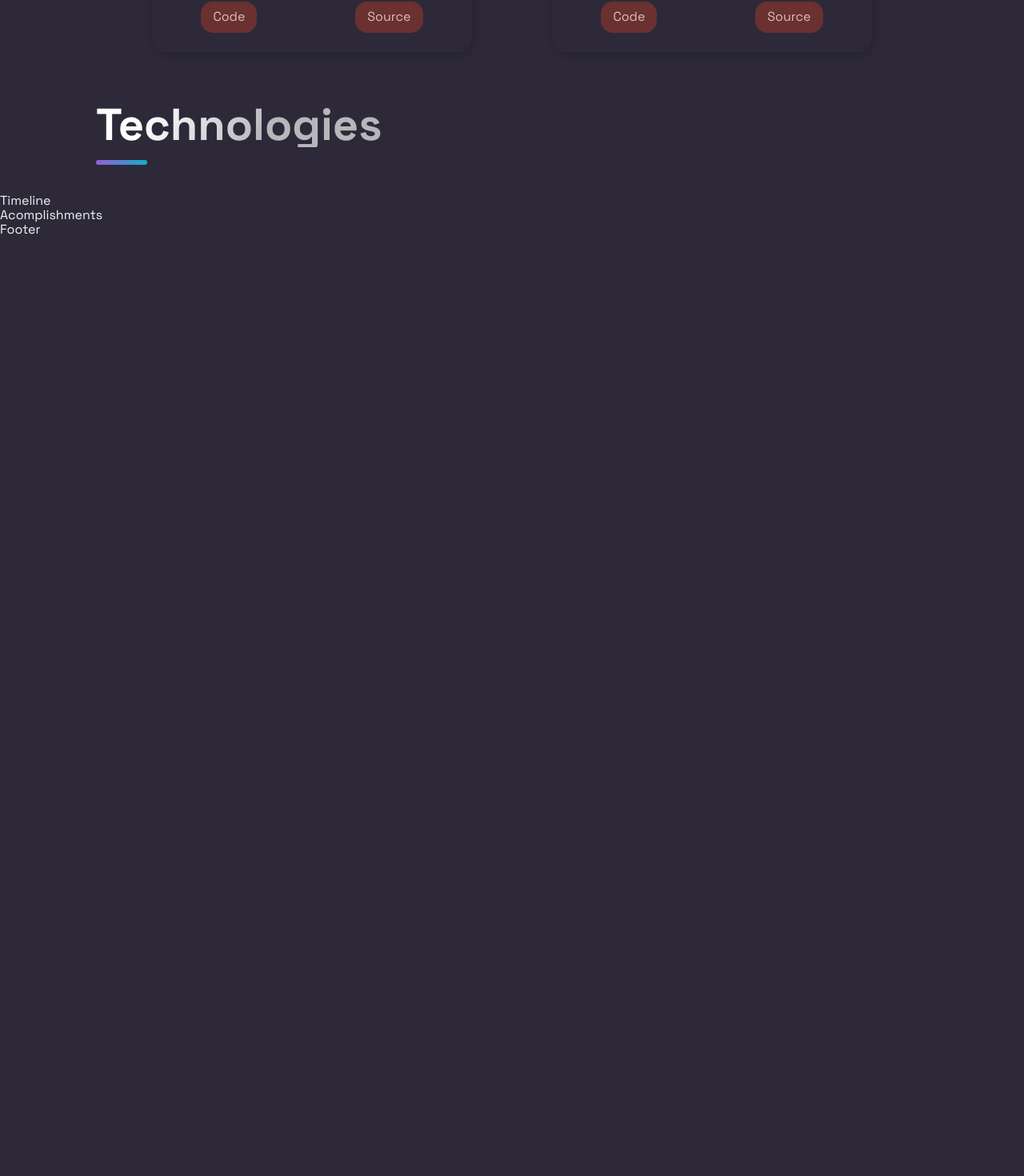
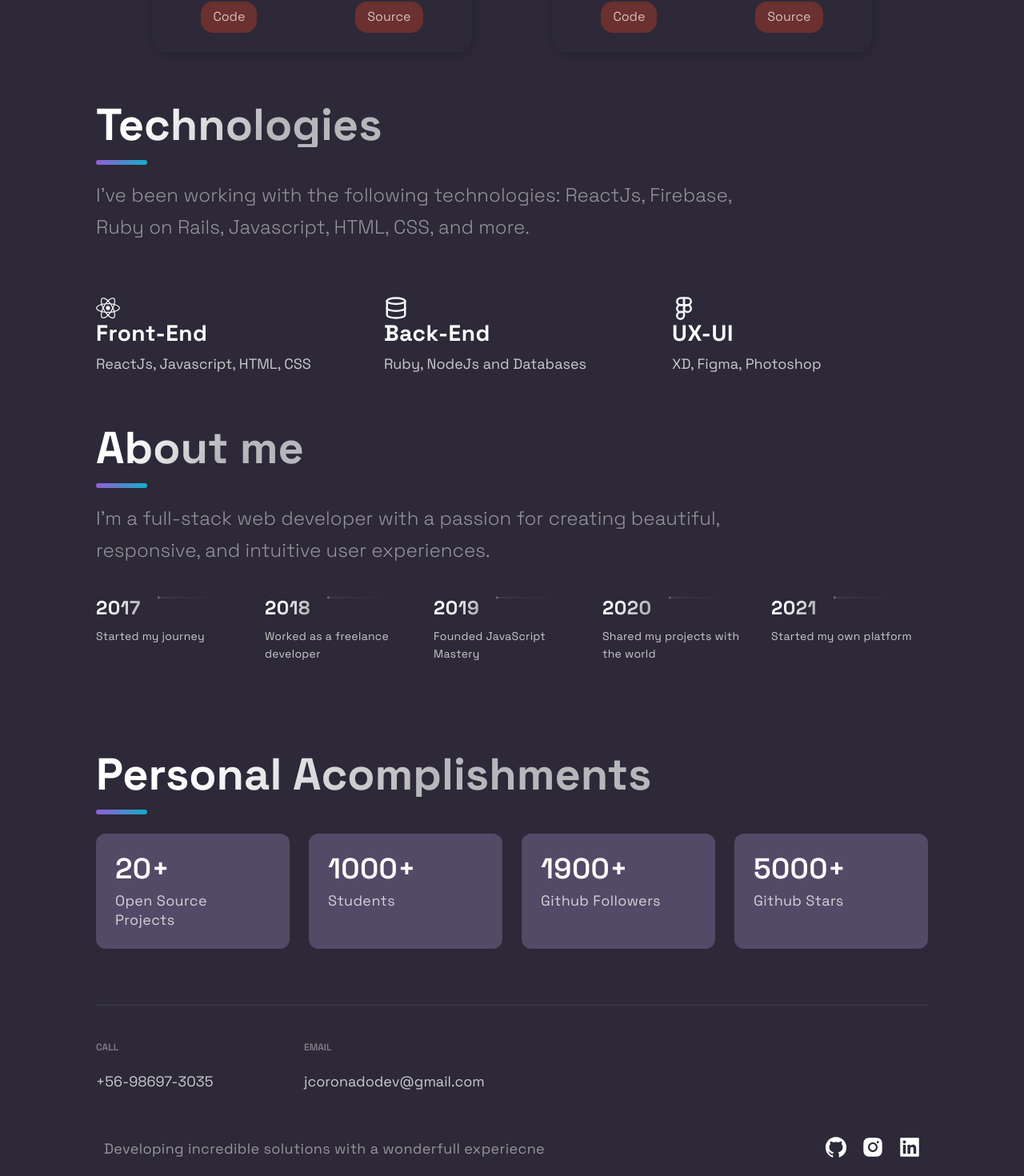
Before and after one commit to Barbatxz/portfolio, a Next.js app: page / in a window 1280 px wide. Shown: the part 2145-3615 px from the top of the page at 80% size. Before the commit the page ends 2442 px from the top, so only its background shows below. Built offline with nearby package versions, Linux system fonts and the light colour scheme.

Commit message:
full project up commit

```diff
--- a/src/components/Acomplishments/Acomplishments.js
+++ b/src/components/Acomplishments/Acomplishments.js
@@ -2,18 +2,22 @@
 
 import { Section, SectionDivider, SectionTitle } from '../../styles/GlobalComponents';
 import { Box, Boxes, BoxNum, BoxText } from './AcomplishmentsStyles';
+import { data } from '../../constants/constants';
 
-const data = [
-  { number: 20, text: 'Open Source Projects'},
-  { number: 1000, text: 'Students', },
-  { number: 1900, text: 'Github Followers', },
-  { number: 5000, text: 'Github Stars', }
-];
 
 const Acomplishments = () => (
-  <div>
-    Acomplishments
-  </div>
+  <Section id='acomplishments'>
+    <SectionTitle>Personal Acomplishments</SectionTitle>
+    <SectionDivider />
+    <Boxes>
+      {data.map((card, index) => (
+        <Box key={index}>
+          <BoxNum>{card.number}+</BoxNum>
+          <BoxText>{card.text}</BoxText>
+        </Box>
+      ))}
+    </Boxes>
+  </Section>
 );
 
 export default Acomplishments;
--- a/src/components/Acomplishments/AcomplishmentsStyles.js
+++ b/src/components/Acomplishments/AcomplishmentsStyles.js
@@ -23,7 +23,7 @@
 `
 
 export const Box = styled.div`
-  background: #212D45;
+  background: #524a66;
   border-radius: 12px;
   height: 144px;
   padding: 24px;
--- a/src/components/Footer/Footer.js
+++ b/src/components/Footer/Footer.js
@@ -6,9 +6,34 @@
 
 const Footer = () => {
   return (
-    <div>
-      Footer
-    </div>
+    <FooterWrapper>
+      <LinkList>
+        <LinkColumn>
+          <LinkTitle>Call</LinkTitle>
+          <LinkItem href="tel:+56-98697-3035">+56-98697-3035</LinkItem>
+        </LinkColumn>
+        <LinkColumn>
+          <LinkTitle>Email</LinkTitle>
+          <LinkItem href="mailto:jcoronadodev@gmail.com?Subject=Work%Contact">jcoronadodev@gmail.com</LinkItem>
+        </LinkColumn>
+      </LinkList>
+      <SocialIconsContainer>
+        <CompanyContainer>
+          <Slogan>Developing incredible solutions with a wonderfull experiecne</Slogan>
+        </CompanyContainer>
+        <SocialContainer>
+        <SocialIcons href='https://github.com'>
+          <AiFillGithub size="3rem" />
+          </SocialIcons>
+        <SocialIcons href='https://www.instagram.com/gianni_coronado/'>
+          <AiFillInstagram size="3rem" />
+          </SocialIcons>
+        <SocialIcons href='https://www.linkedin.com/in/juan-coronado-05874a189/'>
+          <AiFillLinkedin size="3rem" />
+          </SocialIcons>
+        </SocialContainer>
+      </SocialIconsContainer>
+    </FooterWrapper>
   );
 };
 
--- a/src/components/Projects/ProjectsStyles.js
+++ b/src/components/Projects/ProjectsStyles.js
@@ -6,6 +6,10 @@
   border-radius: 0.5rem;
   object-fit: cover;
   overflow: hidden;
+  @media ${(props) => props.theme.breakpoints.sm} {
+    width: 100%;
+    height: 100%;
+  }
 `
 
 export const GridContainer = styled.section`
@@ -79,7 +83,10 @@
   line-height: 24px;
   text-align: justify;
   @media ${(props) => props.theme.breakpoints.sm} {
-    padding:.3rem
+    padding: 1.5rem;
+    width: 100%;
+
+
 
 }
 `;
--- a/src/components/Technologies/Technologies.js
+++ b/src/components/Technologies/Technologies.js
@@ -1,5 +1,6 @@
 import React from 'react';
-import { DiFirebase, DiReact, DiZend } from 'react-icons/di';
+import { FaReact } from 'react-icons/fa';
+import { FiFigma, FiDatabase } from "react-icons/fi";
 import { Section, SectionDivider, SectionText, SectionTitle } from '../../styles/GlobalComponents';
 import { List, ListContainer, ListItem, ListParagraph, ListTitle } from './TechnologiesStyles';
 
@@ -7,8 +8,39 @@
   <Section id='tech'>
     <SectionTitle>Technologies</SectionTitle>
     <SectionDivider />
+    <br />
     <SectionText>
+      I've been working with the following technologies: ReactJs, Firebase, Ruby on Rails, Javascript, HTML, CSS, and more.
     </SectionText>
+    <List>
+      <ListItem>
+        <FaReact size="3rem" />
+        <ListContainer>
+          <ListTitle>Front-End</ListTitle>
+          <ListParagraph>
+            ReactJs, Javascript, HTML, CSS
+          </ListParagraph>
+        </ListContainer>
+      </ListItem>
+      <ListItem>
+        <FiDatabase size="3rem" />
+        <ListContainer>
+          <ListTitle>Back-End</ListTitle>
+          <ListParagraph>
+            Ruby, NodeJs and Databases
+          </ListParagraph>
+        </ListContainer>
+      </ListItem>
+      <ListItem>
+        <FiFigma size="3rem" />
+        <ListContainer>
+          <ListTitle>UX-UI</ListTitle>
+          <ListParagraph>
+            XD, Figma, Photoshop
+          </ListParagraph>
+        </ListContainer>
+      </ListItem>
+    </List>
   </Section>
 );
 
--- a/src/components/TimeLine/TimeLine.js
+++ b/src/components/TimeLine/TimeLine.js
@@ -7,45 +7,114 @@
 const TOTAL_CAROUSEL_COUNT = TimeLineData.length;
 
 const Timeline = () => {
-  // const [activeItem, setActiveItem] = useState(0);
-  // const carouselRef = useRef();
+  const [activeItem, setActiveItem] = useState(0);
+  const carouselRef = useRef();
 
-  // const scroll = (node, left) => {
-  //   return node.scrollTo({ left, behavior: 'smooth' });
-  // }
+const scroll = (node, left) => {
+  return node.scrollTo({ left, behavior: 'smooth' });
+}
 
-  // const handleClick = (e, i) => {
-  //   e.preventDefault();
+const handleClick = (e, i) => {
+  e.preventDefault();
 
-  //   if (carouselRef.current) {
-  //     const scrollLeft = Math.floor(carouselRef.current.scrollWidth * 0.7 * (i / TimeLineData.length));
+  if (carouselRef.current) {
+    const scrollLeft = Math.floor(carouselRef.current.scrollWidth * 0.7 * (TimeLineData.length));
 
-  //     scroll(carouselRef.current, scrollLeft);
-  //   }
-  // }
+    scroll(carouselRef.current, scrollLeft);
+  }
+}
 
-  // const handleScroll = () => {
-  //   if (carouselRef.current) {
-  //     const index = Math.round((carouselRef.current.scrollLeft / (carouselRef.current.scrollWidth * 0.7)) * TimeLineData.length);
+const handleScroll = () => {
+  if (carouselRef.current) {
+    const index = Math.round((carouselRef.current.scrollLeft / (carouselRef.current.scrollWidth * 0.7)) * TimeLineData.length);
 
-  //     setActiveItem(index);
-  //   }
-  // }
+    setActiveItem(index);
+  }
+}
 
   // // snap back to beginning of scroll when window is resized
   // // avoids a bug where content is covered up if coming from smaller screen
-  // useEffect(() => {
-  //   const handleResize = () => {
-  //     scroll(carouselRef.current, 0);
-  //   }
+useEffect(() => {
+  const handleResize = () => {
+    scroll(carouselRef.current, 0);
+  }
 
-  //   window.addEventListener('resize', handleResize);
-  // }, []);
+  window.addEventListener('resize', handleResize);
+}, []);
 
   return (
-    <div>
-      Timeline
-    </div>
+    <Section id='timeline'>
+      <SectionTitle>About me</SectionTitle>
+      <SectionDivider />
+      <br />
+      <SectionText>
+        I'm a full-stack web developer with a passion for creating beautiful, responsive, and intuitive user experiences.
+      </SectionText>
+      <CarouselContainer ref={carouselRef} onScroll={handleScroll}>
+        <>
+          {TimeLineData.map((item, index) => (
+            <CarouselMobileScrollNode key={index} final={index === TOTAL_CAROUSEL_COUNT - 1}>
+              <CarouselItem
+                index={index}
+                id={`carousel-item-${index}`}
+                active={activeItem}
+                onClick={(e) => handleClick(e, index)}
+              >
+              <CarouselItemTitle>
+                {item.year}
+                <CarouselItemImg
+                    width="208"
+                    height="6"
+                    viewBox="0 0 208 6"
+                    fill="none"
+                    xmlns="http://www.w3.org/2000/svg">
+                    <path
+                      fill-rule="evenodd"
+                      clip-rule="evenodd"
+                      d="M2.5 5.5C3.88071 5.5 5 4.38071 5 3V3.5L208 3.50002V2.50002L5 2.5V3C5 1.61929 3.88071 0.5 2.5 0.5C1.11929 0.5 0 1.61929 0 3C0 4.38071 1.11929 5.5 2.5 5.5Z"
+                      fill="url(#paint0_linear)"
+                      fill-opacity="0.33"
+                    />
+                    <defs>
+                      <linearGradient
+                        id="paint0_linear"
+                        x1="-4.30412e-10"
+                        y1="0.5"
+                        x2="208"
+                        y2="0.500295"
+                        gradientUnits="userSpaceOnUse">
+                        <stop stop-color="white" />
+                        <stop
+                          offset="0.79478"
+                          stop-color="white"
+                          stop-opacity="0"
+                        />
+                      </linearGradient>
+                    </defs>
+                  </CarouselItemImg>
+              </CarouselItemTitle>
+              <CarouselItemText>
+                {item.text}
+              </CarouselItemText>
+              </CarouselItem>
+            </CarouselMobileScrollNode>
+          ))}
+        </>
+      </CarouselContainer>
+      <CarouselButtons>
+        {TimeLineData.map((item, index) => (
+          <CarouselButton
+            key={index}
+            index={index}
+            active={activeItem}
+            onClick={(e) => handleClick(e, index)}
+            type="button"
+          >
+            <CarouselButtonDot active={activeItem} />
+          </CarouselButton>
+        ))}
+      </CarouselButtons>
+    </Section>
   );
 };
 
--- a/src/components/TimeLine/TimeLineStyles.js
+++ b/src/components/TimeLine/TimeLineStyles.js
@@ -3,7 +3,7 @@
 
 export const CarouselContainer = styled.ul`
   max-width: 1040px;
-  background: #0F1624;
+  background: #2d2938;
   padding: 0rem;
   list-style:none;
   display: flex;
@@ -40,7 +40,7 @@
 `
 
 export const CarouselItem = styled.div`
-  background: #0F1624;
+  background: #2d2938;
   border-radius: 3px;
   max-width: 196px;
 
@@ -51,7 +51,7 @@
   @media ${props => props.theme.breakpoints.sm} {
     margin-left: 32px;
     min-width: 120px;
-    background: #0E131F;
+    background: #2d2938;
     padding: 4px;
     align-content: start;
     scroll-snap-align: start;
--- a/src/constants/constants.js
+++ b/src/constants/constants.js
@@ -44,3 +44,10 @@
   { year: 2020, text: 'Shared my projects with the world', },
   { year: 2021, text: 'Started my own platform', },
 ];
+
+export const data = [
+  { number: 20, text: 'Open Source Projects'},
+  { number: 1000, text: 'Students', },
+  { number: 1900, text: 'Github Followers', },
+  { number: 5000, text: 'Github Stars', }
+];
```
